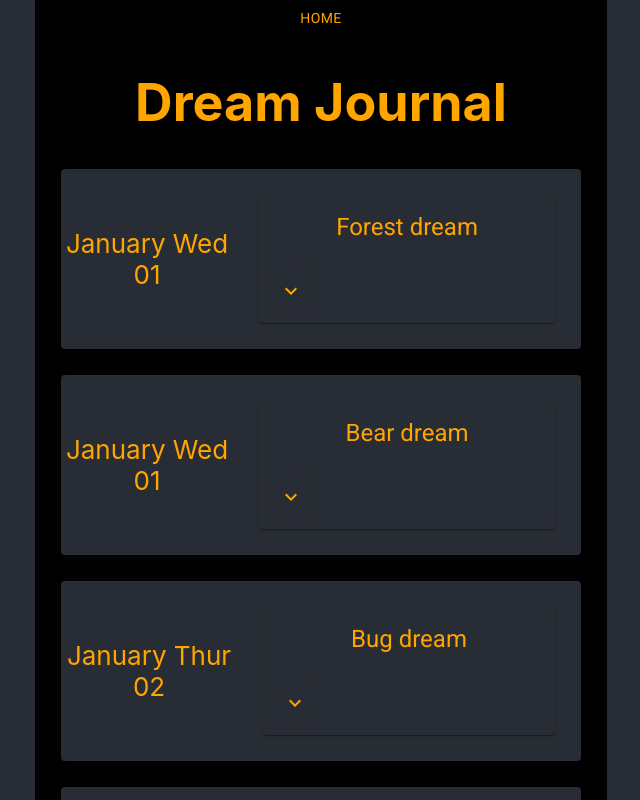
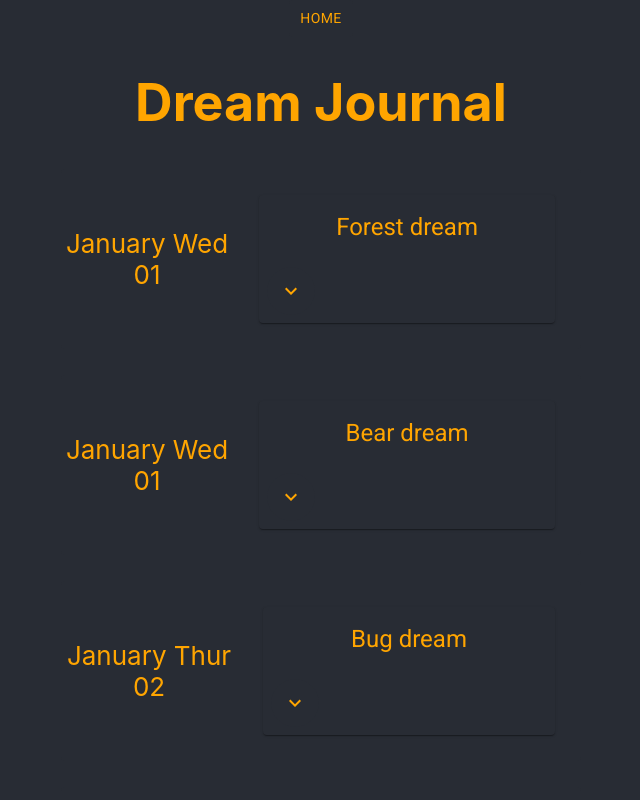
Before and after one commit to Vivid-Project/frontend, a React (Create React App) app: page /dreamjournal in a window 1280 px wide. Shown: the top 800 px of the page, without its empty margins (319-959 px from the left). Built offline with nearby package versions, Linux system fonts and the light colour scheme.

Commit message:
fix color pallette

```diff
--- a/src/modules/DreamJournal/DreamJournal.js
+++ b/src/modules/DreamJournal/DreamJournal.js
@@ -13,20 +13,21 @@ import {
 import fakeDreams from '../../data/fakeDreams'
 import ExpandMoreIcon from '@material-ui/icons/ExpandMore'
 import { orange } from '@material-ui/core/colors'
-import { makeStyles } from '@material-ui/core/styles'
+import { theme } from '../../themes/theme'
+import { makeStyles, ThemeProvider } from '@material-ui/core/styles'
 import DreamCard from '../../common/DreamCard'
 
 const useStyles = makeStyles((theme) => ({
   root: {
     maxWidth: 345,
     color: 'orange',
-    background: 'black',
+    background: '#282c34',
   },
   title: {
     display: 'flex',
     justifyContent: 'center',
     alignContent: 'center',
-    color: 'orange'
+    color: 'orange',
   },
   outterCard: {
     display: 'flex',
@@ -36,7 +37,7 @@ const useStyles = makeStyles((theme) => ({
     margin: '.5em',
     outline: 'none',
     color: 'orange',
-    background: 'black',
+    background: '#282c34',
     fontWeight: 400,
   },
   card: {
@@ -45,8 +46,8 @@ const useStyles = makeStyles((theme) => ({
     justifyContent: 'space-around',
     color: 'orange',
     margin: '1em',
-    background: 'black',
-    borderColor: 'orange',
+    background: '#282c34',
+    borderColor: 'floralWhite',
   },
   expand: {
     transform: 'rotate(180deg)',
@@ -112,7 +113,7 @@ const DreamJournal = () => {
   })
 
   return (
-    <div style={{background: 'black'}}>
+    <div>
         <Link to="/dashboard">
           <Button className={classes.root}>Home</Button>
         </Link>
```
